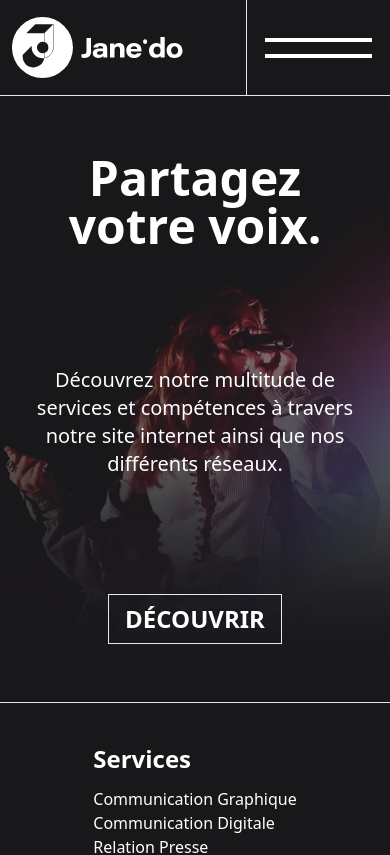
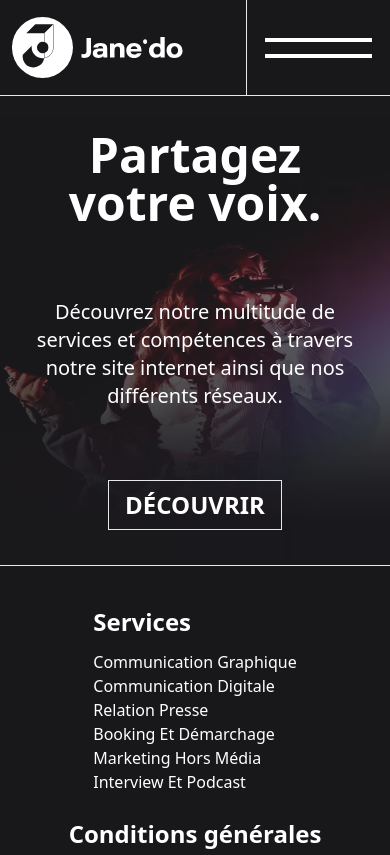
Before and after one commit to t-rosa/janedoagency.com, a Next.js app: page / in a window 390 px wide. Shown: the top 855 px of the page. Built offline with nearby package versions, Linux system fonts and the light colour scheme; a web font is replaced by a local one.

Commit message:
Tablet main section

```diff
--- a/src/components/Header.tsx
+++ b/src/components/Header.tsx
@@ -128,7 +128,7 @@ function Header({ isOverlayOpen, setIsOverlayOpen }: Props) {
     <header
       className={clsx(
         isOverlayOpen ? 'bg-black' : 'bg-zinc-900 transition-colors delay-[1700ms] ease-linear',
-        'fixed inset-x-0 h-24 border-b'
+        'fixed inset-x-0 z-10 h-24 border-b'
       )}
     >
       <Mobile isOverlayOpen={isOverlayOpen} setIsOverlayOpen={setIsOverlayOpen} />
--- a/src/components/MainSection.tsx
+++ b/src/components/MainSection.tsx
@@ -1,9 +1,16 @@
 import Image from 'next/future/image'
 import mobileBackground from 'images/home/main-mobile-bg.webp'
+import tabletBackground from 'images/home/main-tablet-bg.webp'
 function Mobile() {
   return (
-    <div className='relative -z-10 mix-blend-lighten sm:hidden'>
-      <Image src={mobileBackground} className='opacity-50' alt='' width={640} height={984} />
+    <div className='sm:hidden'>
+      <Image
+        src={mobileBackground}
+        className='opacity-50 mix-blend-lighten'
+        alt=''
+        width={640}
+        height={760}
+      />
       <div className='absolute inset-0 grid place-items-center px-5'>
         <h1 className='max-w-xs text-center font-display text-5xl font-bold'>
           Partagez votre voix.
@@ -19,10 +26,38 @@ function Mobile() {
     </div>
   )
 }
+function Tablet() {
+  return (
+    <div className='hidden sm:block lg:hidden'>
+      <div className='flex justify-end'>
+        <Image
+          src={tabletBackground}
+          className='opacity-50 mix-blend-lighten'
+          alt=''
+          width={640}
+          height={760}
+        />
+      </div>
+      <div className='absolute inset-0 flex items-center px-5'>
+        <div className='grid gap-10 pl-10'>
+          <h1 className='max-w-sm font-display text-6xl font-bold'>Partagez votre voix.</h1>
+          <p className='max-w-xs  text-2xl font-light'>
+            Découvrez notre multitude de services et compétences à travers notre site internet ainsi
+            que nos différents réseaux.
+          </p>
+          <button className='w-fit self-start border py-3 px-6 font-display text-3xl font-bold uppercase'>
+            découvrir
+          </button>
+        </div>
+      </div>
+    </div>
+  )
+}
 function MainSection() {
   return (
-    <section>
+    <section className='relative'>
       <Mobile />
+      <Tablet />
     </section>
   )
 }
--- a/src/components/Overlay.tsx
+++ b/src/components/Overlay.tsx
@@ -159,7 +159,7 @@ function Overlay({ isOverlayOpen }: Props) {
     <div
       className={clsx(
         isOverlayOpen ? 'translate-y-0' : '-translate-y-full delay-[1300ms]',
-        'fixed inset-0 bg-black duration-500'
+        'fixed inset-0 z-10 bg-black duration-500'
       )}
     >
       <Mobile isOverlayOpen={isOverlayOpen} />
```
